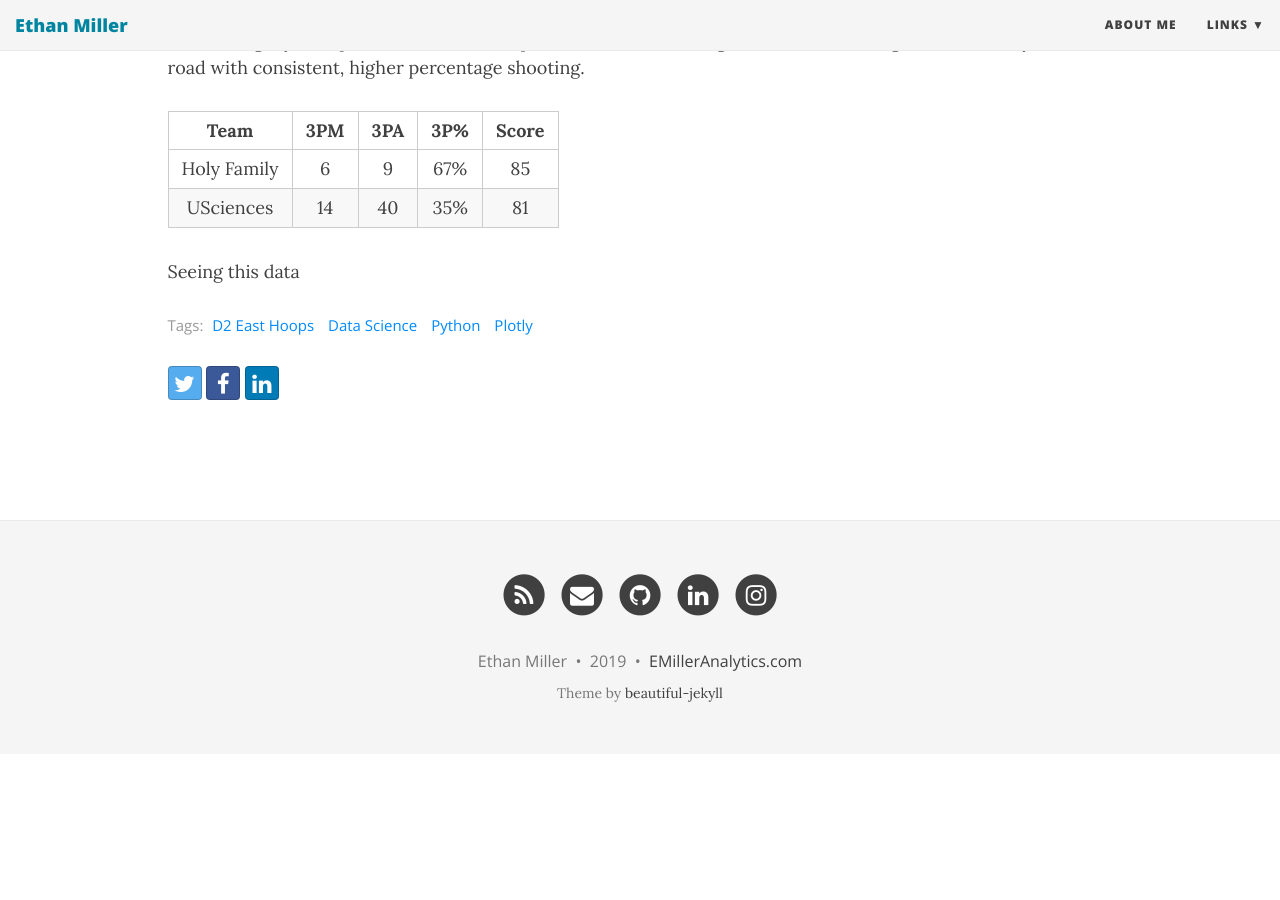
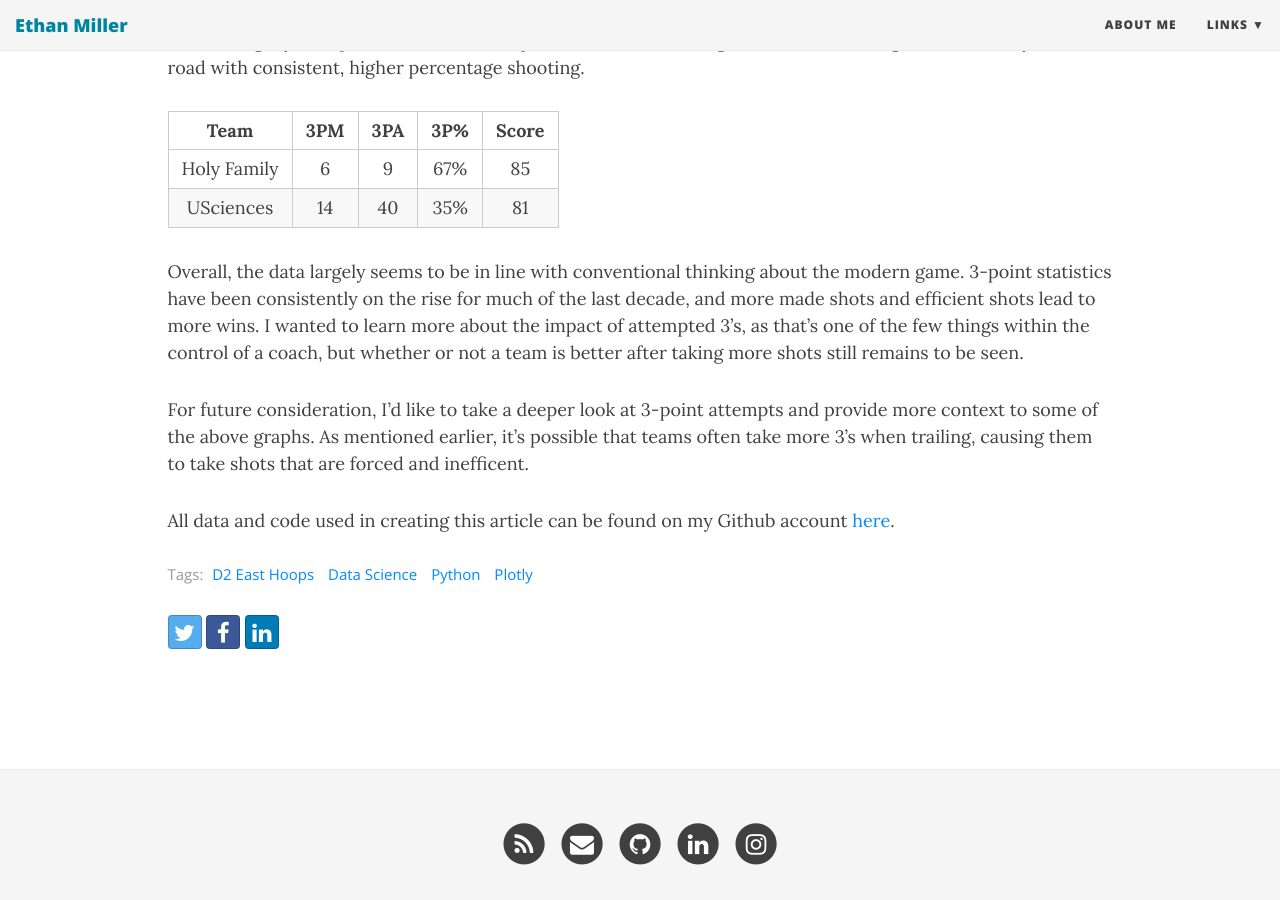
Before and after one commit to emiller518/emiller518.github.io, a Jekyll site: the page built from _posts/2019-06-03-region-three-point-trends.md, in a window 1280 px wide and 900 px high, scrolled down 7496 px. Built offline with Jekyll 4.4.1, drawn with Linux system fonts in a browser that asks for light colours; nearby versions of some CDN libraries; before the commit the page ends 8250 px from its top, so only the background shows below that.

Commit message:
Update 2019-06-03-region-three-point-trends.md
finalizing post

```diff
--- a/_posts/2019-06-03-region-three-point-trends.md
+++ b/_posts/2019-06-03-region-three-point-trends.md
@@ -103,4 +103,8 @@ In instances where one team led the game in three point makes and the other shot
 | Holy Family  | 6       | 9    | 67% | 85    |
 | USciences    | 14      | 40   | 35% | 81    |
 
-Seeing this data
+Overall, the data largely seems to be in line with conventional thinking about the modern game. 3-point statistics have been consistently on the rise for much of the last decade, and more made shots and efficient shots lead to more wins. I wanted to learn more about the impact of attempted 3's, as that's one of the few things within the control of a coach, but whether or not a team is better after taking more shots still remains to be seen.
+
+For future consideration, I'd like to take a deeper look at 3-point attempts and provide more context to some of the above graphs. As mentioned earlier, it's possible that teams often take more 3's when trailing, causing them to take shots that are forced and inefficent.
+
+All data and code used in creating this article can be found on my Github account [here](https://github.com/emiller518/emiller518.github.io/tree/master/code/Region3PointAttempts).
```
